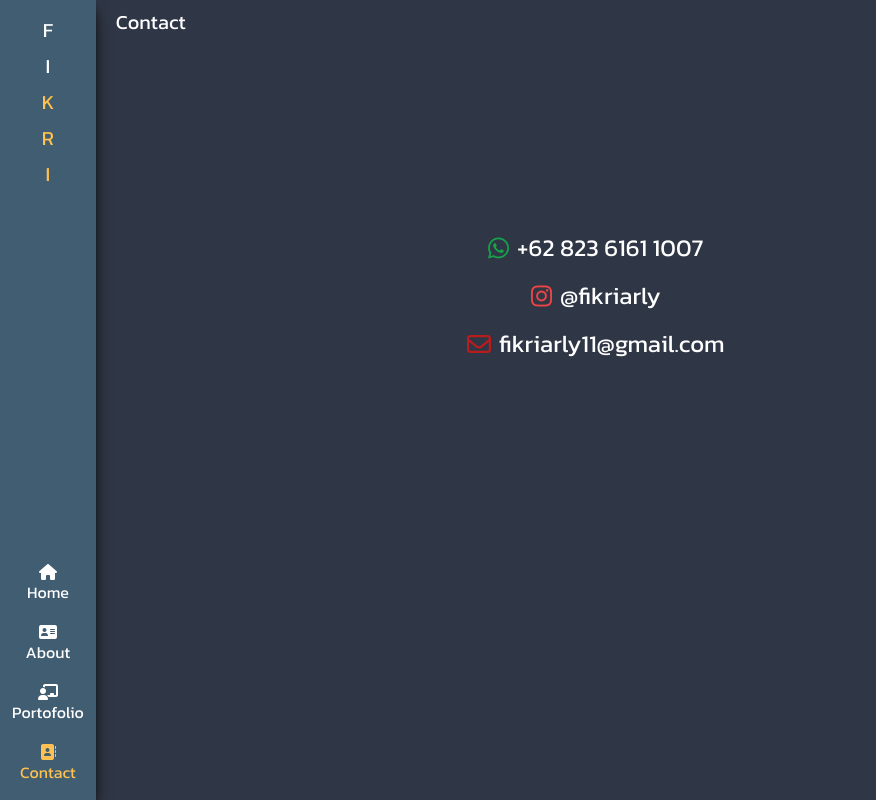
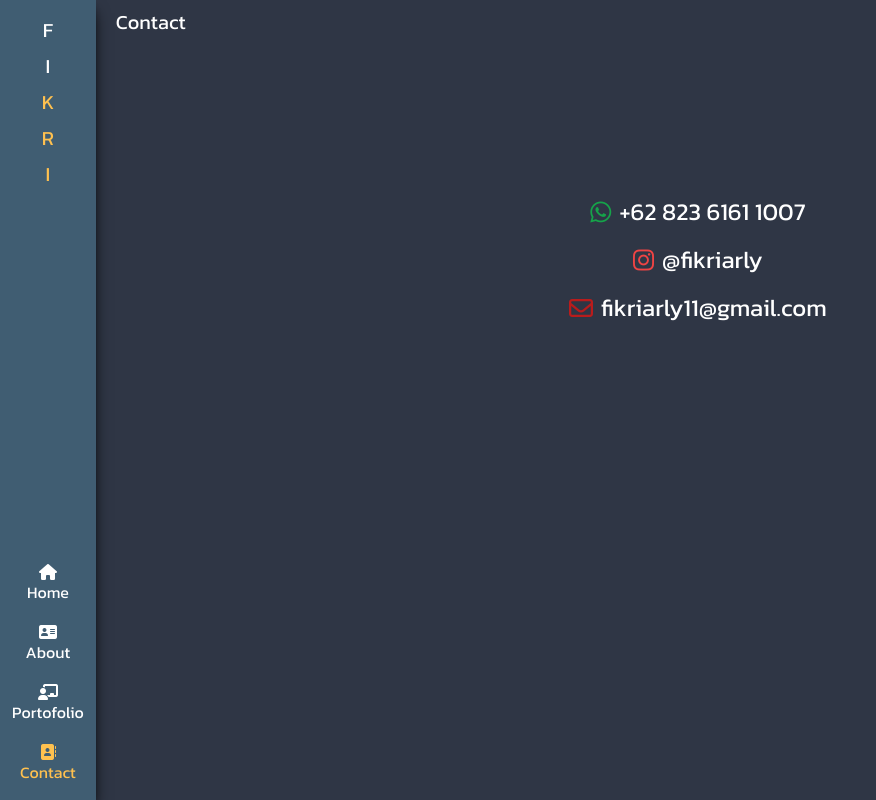
Before and after one commit to fikriarp/fikri-porto, a React (Vite) app: page / in a window 1280 px wide. Both pictures are taken after a click on the item "Contact". Shown: the whole page, without its empty margins (0-876 px from the left). Built offline with nearby package versions, Linux system fonts and the light colour scheme.

Commit message:
add: Update

```diff
--- a/src/Component/Contact.jsx
+++ b/src/Component/Contact.jsx
@@ -3,7 +3,7 @@ export default function Contact() {
     <div className="container text-white">
       <h1 className="text-xl mt-2">Contact</h1>
 
-      <div className="text-lg flex flex-col w-[75dvw] h-[65dvh] justify-center items-center gap-4">
+      <div className="text-lg flex flex-col mt-40 justify-center items-center gap-4">
         <a
           href="https://wa.me/6282361611007"
           target="_black"
```
